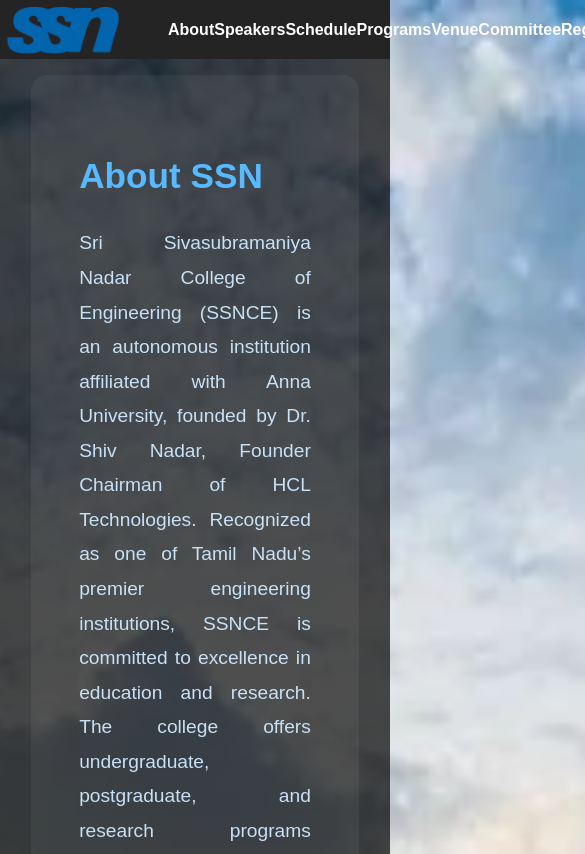
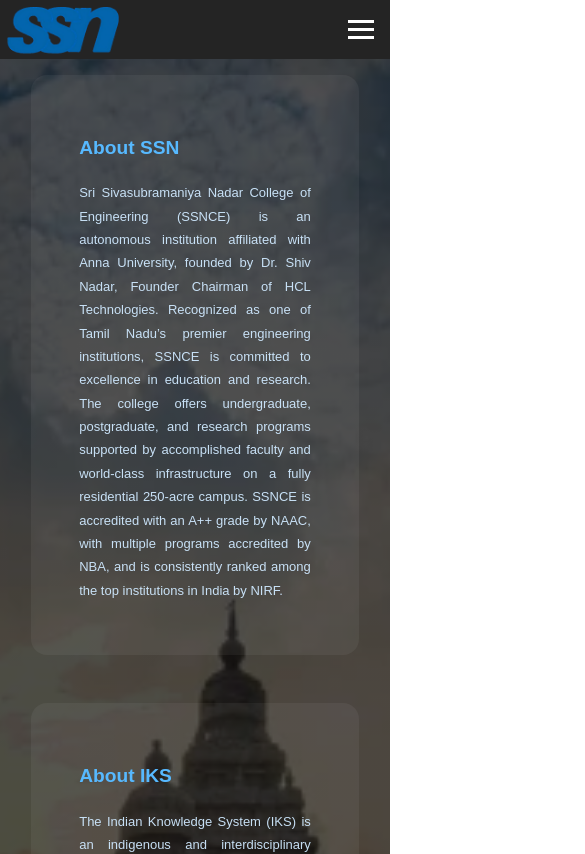
Before and after one commit to NikileshJayaguptha/iks-site, a React (Vite) app: page /#/about in a window 390 px wide. Shown: the top 854 px of the page, 585 px wide, since content can reach past the window. Built offline with nearby package versions, Linux system fonts and the light colour scheme.

Commit message:
phone css added

```diff
--- a/index.html
+++ b/index.html
@@ -2,9 +2,9 @@
 <html lang="en">
   <head>
     <meta charset="UTF-8" />
-    <link rel="icon" type="image/svg+xml" href="/vite.svg" />
+    <link rel="icon" type="image/svg+xml" href="./src/assets/ssn.png" />
     <meta name="viewport" content="width=device-width, initial-scale=1.0" />
-    <title>site-iksconference</title>
+    <title>IKS Conference SSN</title>
   </head>
   <body>
     <div id="root"></div>
--- a/src/Components/About/about.css
+++ b/src/Components/About/about.css
@@ -50,3 +50,29 @@
 .dates-table th {
   font-weight: 700;
 }
+@media (max-width: 768px) {
+
+  .abtssntitle {
+    font-size: 1.2rem;
+    font-weight: 700;
+    margin-bottom: 1rem;
+    color:#57B9FF;
+}
+/* Paragraph text */
+.abouttext {
+    font-size: small;
+    text-align: justify;
+    opacity: 0.95;
+    color: #cfe9ff;
+}
+
+.dates-table {
+  width: 100%;
+  max-width: 600px;
+  margin: auto;
+  border-collapse: collapse;
+  font-size: 1rem;
+  color: #ffffff;
+}
+
+}
--- a/src/Components/Committee/committee.css
+++ b/src/Components/Committee/committee.css
@@ -46,3 +46,17 @@
   font-weight: 700;
   color: #5ec2ff;
 }
+
+
+
+/* Mobile view */
+@media (max-width: 768px) {
+  .block{
+    background:none;
+  }
+
+
+.listblock li {
+  font-size: small;
+}
+}
--- a/src/Components/Home/home.css
+++ b/src/Components/Home/home.css
@@ -89,3 +89,28 @@
     right: 20%;
     width: 20%;
 }
+
+@media (max-width: 768px) {
+    .title{
+    font-weight: bold;
+    font-family: Arial;
+    font-size: 155%;
+}
+    .collegename{
+        padding-bottom: 4%;
+    }
+
+    .ikslogo {
+    left: 8%;
+    width: 40%;
+}
+
+/* right logo */
+.ssnlog {
+    right: 8%;
+    width: 40%;
+}
+
+
+
+}
--- a/src/Components/committeecard/committeecard.css
+++ b/src/Components/committeecard/committeecard.css
@@ -48,33 +48,34 @@ width: 40%;
     font-family: "Arial Rounded MT", "Arial Rounded MT Bold", Arial, sans-serif;
 }
 
-/* ---------- Mobile & Tablet ---------- */
+
+/* Mobile view */
 @media (max-width: 768px) {
-
-  .committeecontainer {
-    margin-left: 5%;
-    margin-right: 5%;
+  .committee-card {
+    flex-direction: column;      /* stack items */
+    width: 90%;                  /* full width on phone */
+    height: auto;
+    text-align: center;
+    padding: 20px 16px;
   }
 
-  .blocktitle {
-    font-size: 1.6rem;
-    margin: 1.2rem 0 0.6rem;
-    text-align: center;
+  .committee-img {
+    width: 120px;                /* fixed circle size */
+    height: 120px;
+    margin-bottom: 12px;
   }
 
-  .listblock {
-    padding: 1.2rem 1.4rem;
-    border-left: 4px solid #1e3a8a;
+  .committee-text {
+    align-items: center;
+    gap: 8px;
   }
 
-  .listblock li {
-    font-size: 0.95rem;
-    line-height: 1.6;
-    padding: 0.5rem 0;
+  .committee-name {
+    font-size: 1.2rem;
   }
 
-  .listblock li span {
-    display: block;      /* name on top */
+  .committee-title {
     font-size: 1rem;
   }
+
 }
--- a/src/Components/navbar.css
+++ b/src/Components/navbar.css
@@ -3,6 +3,7 @@
     display: flex;
     align-items: center;
     height: 7vh;
+    justify-content: space-between;
 }
 .logo{
     flex: 0.2;
@@ -34,3 +35,64 @@
     width:8em;
     margin-top: 10px;
 }
+
+.hamburger {
+  display: none;          /* hidden on desktop */
+  flex-direction: column;
+  gap: 5px;
+  cursor: pointer;
+  margin-right: 1rem;
+}
+
+.hamburger span {
+  width: 26px;
+  height: 3px;
+  background-color: white;
+  display: block;
+}
+
+/* Mobile styles */
+@media (max-width: 768px) {
+  .navbar {
+  position: relative;
+  z-index: 1000;
+}
+
+
+  .hamburger {
+
+    top:20vh;
+    display: flex;
+      flex-direction: column;
+      align-items: center;
+
+  }
+
+  .itemlist {
+    position: absolute;
+    top: 5vh;
+    left: 0;
+    width: 100%;
+    flex-direction: column;
+    background: #0f1f2b;
+    text-align: center;
+    max-height: 0;
+    overflow: hidden;
+    transition: max-height 0.3s ease;
+    align-items: center;
+    text-align: center;
+    padding-left: 0;
+  }
+
+  .itemlist.open {
+    max-height: 400px;
+  }
+
+  .itemlist li {
+    padding: 1rem 0;
+  }
+  .hamburger {
+    display: flex;
+  }
+
+}
--- a/src/Components/navbar.jsx
+++ b/src/Components/navbar.jsx
@@ -1,8 +1,11 @@
+import { useState } from 'react'
 import './Navbar.css'
 import ssnLogo from '../assets/ssn.png'
 import { Link } from 'react-router-dom'
 
 function Navbar() {
+  const [open, setOpen] = useState(false)
+
   return (
     <nav className="navbar">
       <div className="logo">
@@ -11,14 +14,25 @@ function Navbar() {
         </Link>
       </div>
 
-      <ul className="itemlist">
-        <li><Link to="/about">About</Link></li>
-        <li><Link to="/speakers">Speakers</Link></li>
-        <li><Link to="/schedule">Schedule</Link></li>
-        <li><Link to="/programs">Programs</Link></li>
-        <li><Link to="/venue">Venue</Link></li>
-        <li><Link to="/commitee">Committee</Link></li>
-        <li><Link to="/registration">Registration</Link></li>
+      {/* Hamburger icon */}
+      <div
+        className={`hamburger ${open ? 'active' : ''}`}
+        onClick={() => setOpen(!open)}
+      >
+        <span></span>
+        <span></span>
+        <span></span>
+      </div>
+
+      {/* Menu */}
+      <ul className={`itemlist ${open ? 'open' : ''}`}>
+        <li onClick={() => setOpen(false)}><Link to="/about">About</Link></li>
+        <li onClick={() => setOpen(false)}><Link to="/speakers">Speakers</Link></li>
+        <li onClick={() => setOpen(false)}><Link to="/schedule">Schedule</Link></li>
+        <li onClick={() => setOpen(false)}><Link to="/programs">Programs</Link></li>
+        <li onClick={() => setOpen(false)}><Link to="/venue">Venue</Link></li>
+        <li onClick={() => setOpen(false)}><Link to="/commitee">Committee</Link></li>
+        <li onClick={() => setOpen(false)}><Link to="/registration">Registration</Link></li>
       </ul>
     </nav>
   )
--- a/src/Components/speakercard/speakercard.css
+++ b/src/Components/speakercard/speakercard.css
@@ -63,3 +63,27 @@
     font-size: 100%;
     font-weight: bold;
 }
+
+
+@media (max-width: 768px) {
+    .cardwrapper {
+        flex-direction: column !important; /* overrides inline style */
+        align-items: center;
+        text-align: center;
+    }
+
+    .speakerimg {
+        width: 55%;          /* undo 18% */
+        margin-bottom: 1rem;
+    }
+
+    .speakertext {
+        width: 100%;         /* undo 78% */
+        align-items: center;
+        gap: 0.6rem;
+    }
+
+    .speechtopic {
+        width: 100%;
+    }
+}
```
Also changed, not shown: src/Components/speakercard/speakercard.jsx (line endings or trailing spaces).
